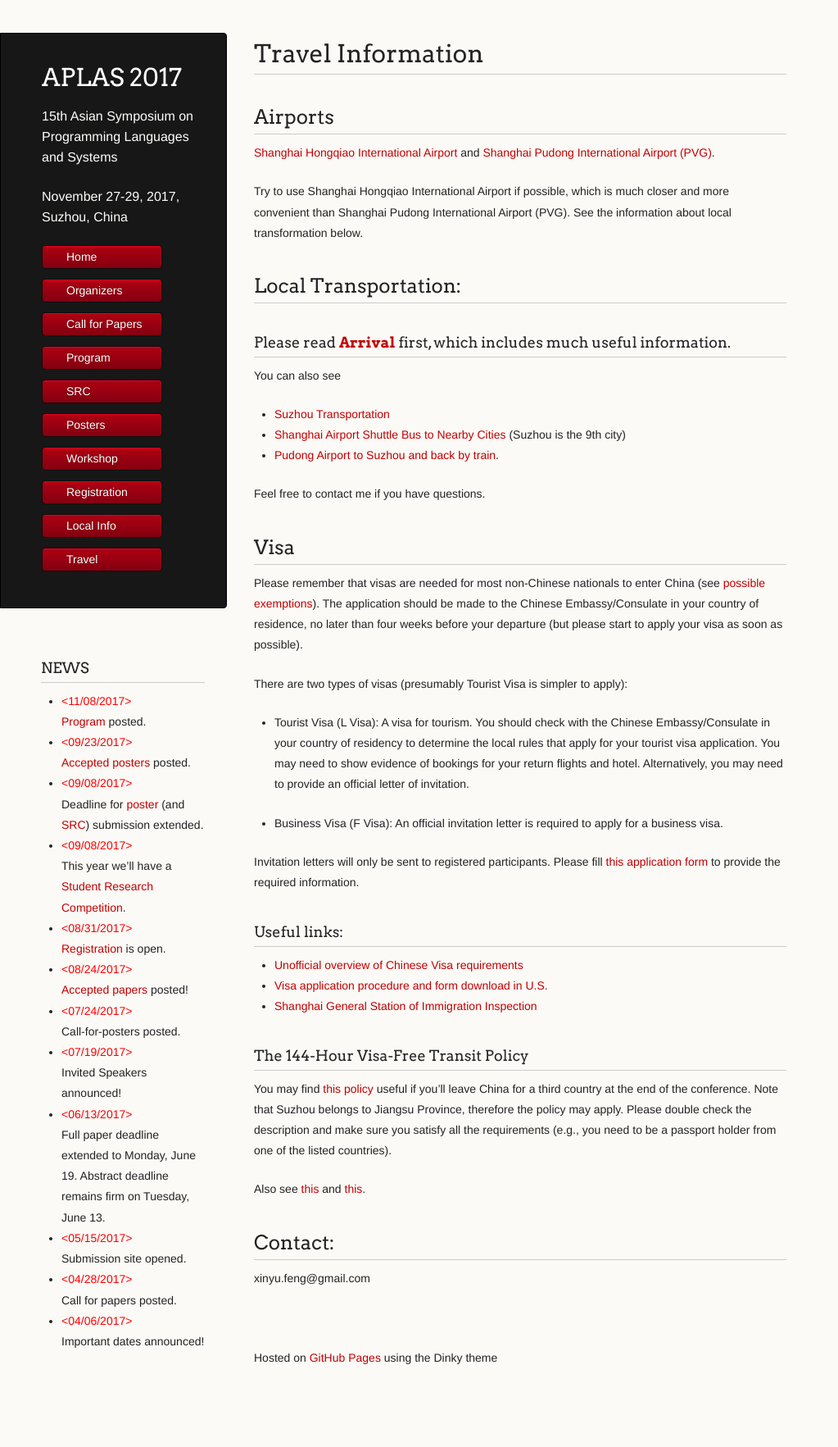
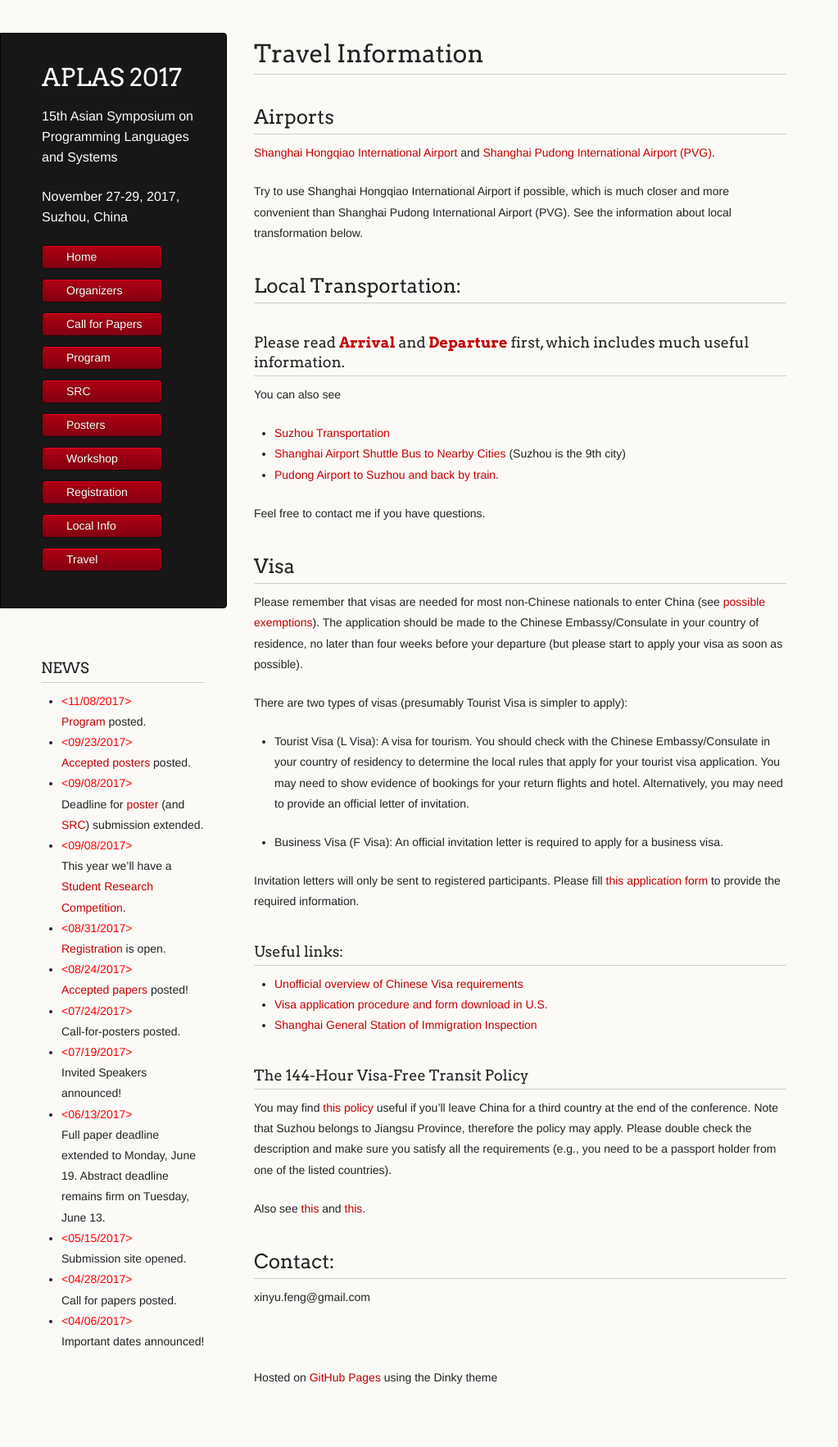
Before and after one commit to www-aplas/www-aplas.github.io, a Jekyll site: the page built from travel.md, in a window 1280 px wide. Shown: the whole page at 82% size, without its empty margins (0-1023 px from the left). Built offline with Jekyll 4.4.1, drawn with Linux system fonts in a browser that asks for light colours; our own code applies the rules of GitHub Pages for plain Markdown files; a script that is not in the unit is left out; before the commit the page ends 1742 px from its top, so only the background shows below that.

Commit message:
add link to departure.md

```diff
--- a/travel.md
+++ b/travel.md
@@ -9,7 +9,7 @@ Try to use Shanghai Hongqiao International Airport if possible, which is much cl
 
 ## Local Transportation:
 
-### Please read [**Arrival**](arrival.html) first, which includes much useful information.
+### Please read [**Arrival**](arrival.html) and [**Departure**](departure.html) first, which includes much useful information.
 
 You can also see
 - [Suzhou Transportation](https://www.travelchinaguide.com/cityguides/jiangsu/suzhou/getting-there.htm)
```
